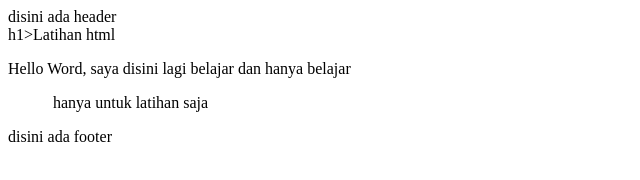
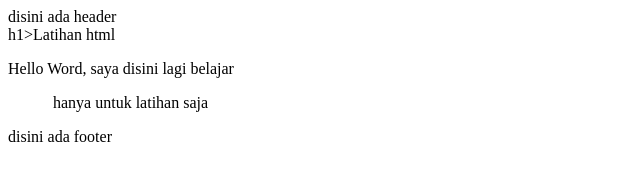
Before and after one commit to Fathan1203/CompanyProfile, a plain HTML site: page about.html in a window 1280 px wide. Shown: the whole page, without its empty margins (0-640 px from the left). Drawn offline with Linux system fonts and the light colour scheme.

Commit message:
Update about.html

```diff
--- a/about.html
+++ b/about.html
@@ -9,7 +9,7 @@
 
 <header>disini ada header</header>
 h1>Latihan html</h1>
-<p>Hello Word, saya disini lagi belajar dan hanya belajar</p>
+<p>Hello Word, saya disini lagi belajar</p>
 
 <p style="text-indent: 45px;" align="justify"> hanya untuk latihan saja
     <footer>disini ada footer</footer>
```
